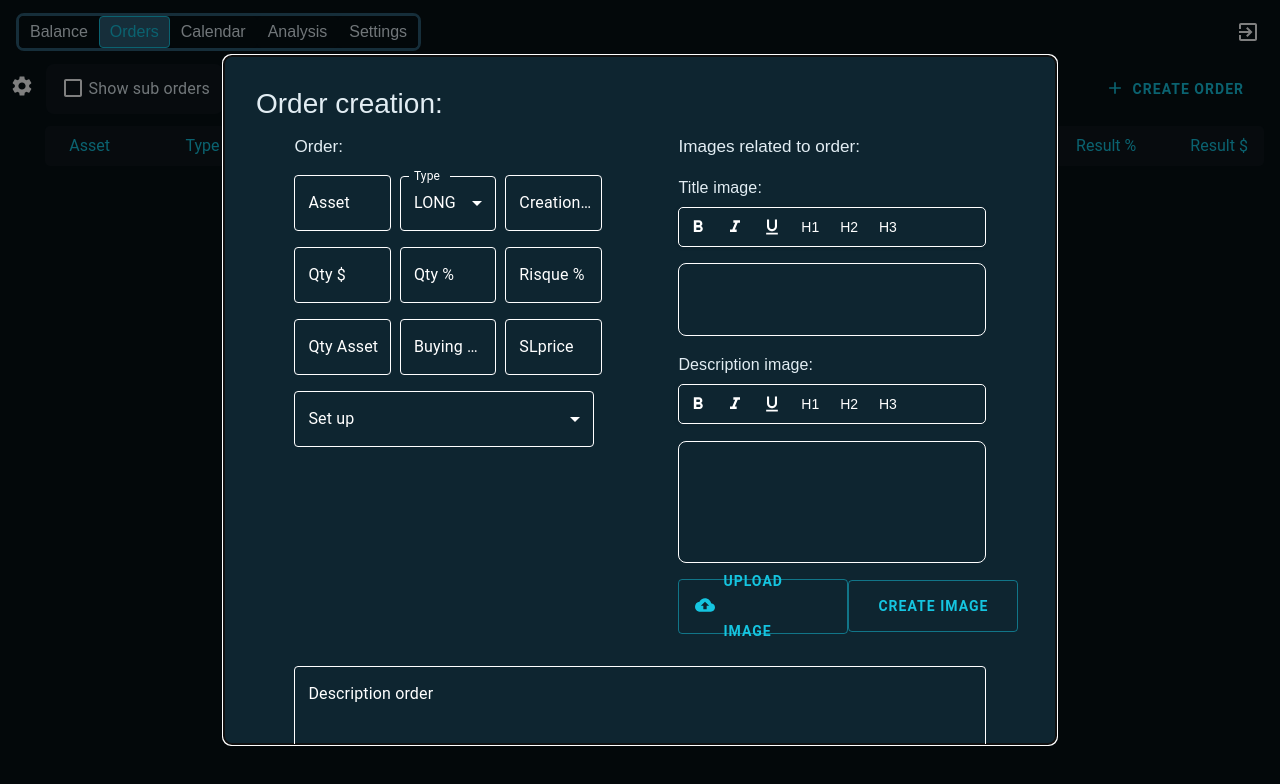
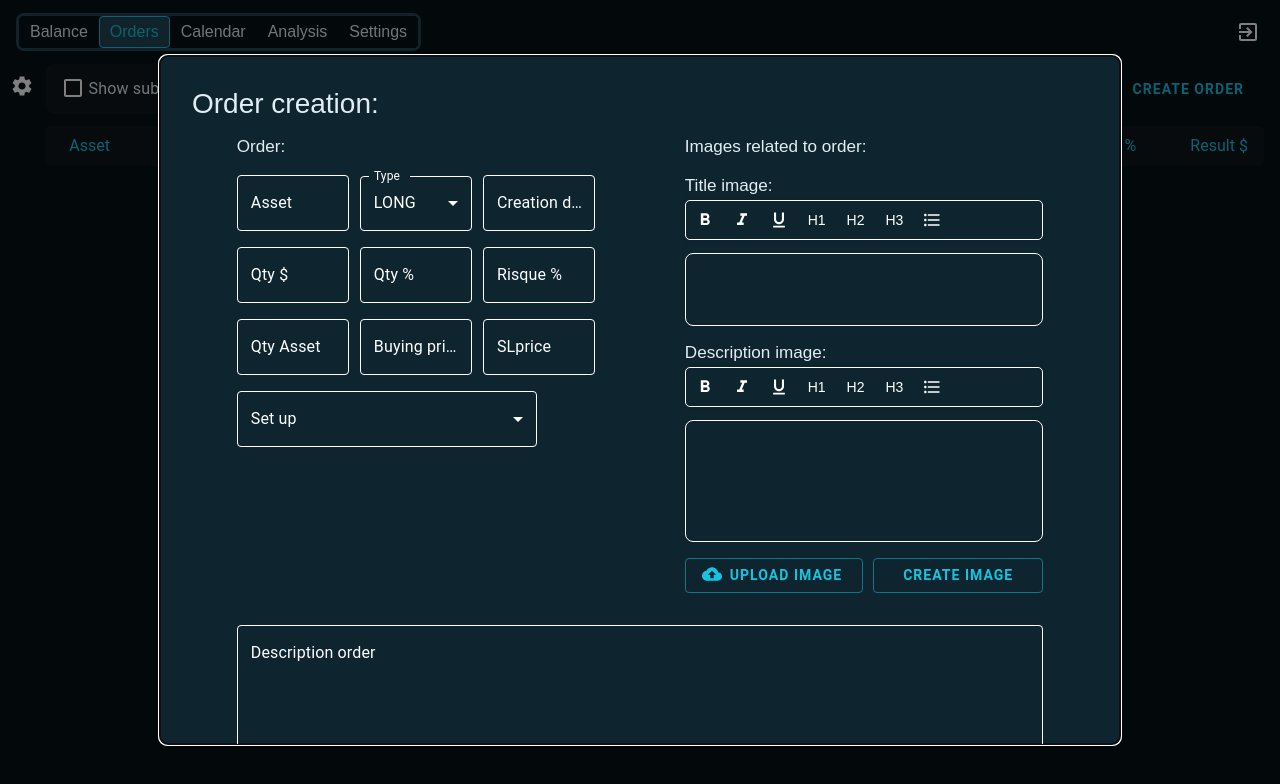
Before and after one commit to Matthieudegny/dashboard_front, a React (Vite) app: page /Orders in a window 1280 px wide. Shown: the top 784 px of the page. Built offline with nearby package versions, Linux system fonts and the light colour scheme.

Commit message:
working on style modal creation order

```diff
--- a/package.json
+++ b/package.json
@@ -19,6 +19,7 @@
     "@tanstack/react-query": "^5.25.0",
     "@tanstack/react-query-devtools": "^5.25.0",
     "@tiptap/extension-focus": "^2.2.4",
+    "@tiptap/extension-underline": "^2.2.4",
     "@tiptap/pm": "^2.2.4",
     "@tiptap/react": "^2.2.4",
     "@tiptap/starter-kit": "^2.2.4",
--- a/src/components/Orders/ModalCreationOrder/ModalCreationOrder.css
+++ b/src/components/Orders/ModalCreationOrder/ModalCreationOrder.css
@@ -1,7 +1,7 @@
 @import "../../../style/index.css";
 
 .modal_container {
-  width: 60vw;
+  width: 70vw;
   height: 93%;
   max-height: 100%;
   overflow-y: auto;
--- a/src/components/Orders/ModalCreationOrder/SECTION IMAGE/FormImage.tsx
+++ b/src/components/Orders/ModalCreationOrder/SECTION IMAGE/FormImage.tsx
@@ -1,7 +1,7 @@
 //form related to the download of an image and the creation of an object ImageFrontType
 //= title + description + image
 //feature Insert and Creation object ImageFrontType
-import React, { useState } from "react";
+import React, { useEffect, useState } from "react";
 import { TextField } from "@mui/material";
 import { Button } from "@mui/material";
 import { styled } from "@mui/material/styles";
@@ -54,11 +54,15 @@ const FormImage: React.FC<{
     statutError
   );
 
+  useEffect(() => {
+    console.log("statutError", statutError);
+  }, [statutError]);
+
   return (
     <>
-      <ContainerTextEditor contentState={contentTitleImage} setContentState={setcontentTitleImage} isEditable={true} size={"short"} title={"Title image"} showTitle={true} />
+      <ContainerTextEditor contentState={contentTitleImage} setContentState={setcontentTitleImage} isEditable={true} size={"short"} title={"Title image"} showTitle={true} statutIsError={statutError.titleEmpty} />
 
-      <ContainerTextEditor contentState={contentDescriptionImage} setContentState={setcontentDescriptionImage} isEditable={true} size={"long"} title={"Description image"} showTitle={true} />
+      <ContainerTextEditor contentState={contentDescriptionImage} setContentState={setcontentDescriptionImage} isEditable={true} size={"long"} title={"Description image"} showTitle={true} statutIsError={statutError.descriptionEmpty} />
 
       {/* <div className="modal_creation_form_container_row">
         <TextField
@@ -85,7 +89,7 @@ const FormImage: React.FC<{
         <Button
           variant="outlined"
           sx={{
-            height: "55px",
+            height: "35px",
             borderColor: statutError.imageEmpty ? "var(--colorItemSecondary)" : undefined, // Change border color if there is an statutError.imageEmpty
             "&:hover": {
               borderColor: statutError.imageEmpty ? "var(--colorItemSecondary)" : undefined, // Change border color on hover if there is an error
@@ -94,13 +98,18 @@ const FormImage: React.FC<{
             color: statutError.imageEmpty ? "var(--colorItemSecondary)" : undefined, // Change text color if there is an error
           }}
           component="label"
-          role={undefined}
           startIcon={imageCreating.image ? <CheckIcon /> : <CloudUploadIcon />}
         >
           {imageCreating.image ? <ImageIcon /> : "Upload image"}
           <VisuallyHiddenInput type="file" onChange={(e) => handleUploadImage(e)} />
         </Button>
-        <Button variant="outlined" onClick={handleCreateImage}>
+        <Button
+          sx={{
+            height: "35px",
+          }}
+          variant="outlined"
+          onClick={handleCreateImage}
+        >
           Create image
         </Button>
       </div>
--- a/src/components/Orders/ModalCreationOrder/SECTION IMAGE/ImageToDisplay.tsx
+++ b/src/components/Orders/ModalCreationOrder/SECTION IMAGE/ImageToDisplay.tsx
@@ -49,32 +49,31 @@ const ImageToDisplay: React.FC<{
         style={{
           display: "flex",
           justifyContent: "space-around",
-          width: "80%",
+          width: "100%",
         }}
       >
         <div
           style={{
-            width: "50%",
             display: "flex",
             justifyContent: "center",
             margin: "2vh",
+            width: "50%",
           }}
         >
-          <img src={imageOrder.image} alt="image" style={{ width: "80%", height: "250px", margin: "auto" }} />
+          <img src={imageOrder.image} alt="image" style={{ width: "100%", height: "350px", margin: "auto" }} />
         </div>
         <div
           style={{
             display: "flex",
             flexDirection: "column",
-            justifyContent: "center",
-            gap: "2vh",
+            gap: "1vh",
             padding: "10px",
             width: "45%",
             paddingLeft: "5%",
           }}
         >
-          <ContainerTextEditor contentState={imageOrder.title} setContentState={handleUpdateTitle} isEditable={false} size={"short"} title={""} showTitle={false} />
-          <ContainerTextEditor contentState={imageOrder.description} setContentState={handleUpdateDescription} isEditable={false} size={"short"} title={""} showTitle={false} />
+          <ContainerTextEditor contentState={imageOrder.title} setContentState={handleUpdateTitle} isEditable={false} size={"short"} title={""} showTitle={false} statutIsError={false} />
+          <ContainerTextEditor contentState={imageOrder.description} setContentState={handleUpdateDescription} isEditable={false} size={"short"} title={""} showTitle={false} statutIsError={false} />
           {/* <Typography variant="h6">{imageOrder.title}</Typography>
         <Typography variant="h6">{imageOrder.description}</Typography> */}
         </div>
@@ -86,6 +85,9 @@ const ImageToDisplay: React.FC<{
             right: "10px",
             top: "10px",
             display: "none",
+            "&:hover": {
+              backgroundColor: "var(--backgroundItemLight)",
+            },
           }}
           onClick={() => handleDeleteImageRow(index)}
         >
--- a/src/components/TextEditor/ContainerTextEditor.tsx
+++ b/src/components/TextEditor/ContainerTextEditor.tsx
@@ -1,13 +1,7 @@
 import React, { useEffect, useState } from "react";
 import { Typography } from "@mui/material";
-import { Editor } from "@tiptap/react";
-import BulletList from "@tiptap/extension-bullet-list";
-import Code from "@tiptap/extension-code";
-import Document from "@tiptap/extension-document";
-import Focus from "@tiptap/extension-focus";
-import ListItem from "@tiptap/extension-list-item";
-import Paragraph from "@tiptap/extension-paragraph";
-import Text from "@tiptap/extension-text";
+
+import Underline from "@tiptap/extension-underline";
 import { EditorContent, useEditor } from "@tiptap/react";
 import StarterKit from "@tiptap/starter-kit";
 
@@ -19,13 +13,13 @@ import ToolbarEditorText from "./ToolBar";
 //model
 import { TextEditorType } from "../../model/Order/model_order";
 
-const ContainerTextEditor: React.FC<TextEditorType> = ({ contentState, setContentState, isEditable, size, title, showTitle }) => {
+const ContainerTextEditor: React.FC<TextEditorType> = ({ contentState, setContentState, isEditable, size, title, showTitle, statutIsError }) => {
   //   const content = "<p>Hello World!</p>";
   const [contentEditor, setcontentEditor] = useState("");
 
   const extensions = [StarterKit];
   const editor: any = useEditor({
-    extensions,
+    extensions: [StarterKit, Underline],
     editable: isEditable,
     content: contentState,
     onUpdate: ({ editor }) => {
@@ -51,13 +45,13 @@ const ContainerTextEditor: React.FC<TextEditorType> = ({ contentState, setConten
       style={{
         display: "flex",
         flexDirection: "column",
-        gap: "0.5vw",
+        gap: "0.2vw",
         width: "100%",
       }}
     >
       {showTitle ? (
-        <Typography variant="h6" component="label">
-          {title}:
+        <Typography variant="h5" component="label" color={statutIsError ? "error" : ""}>
+          {title}: {statutIsError ? <span style={{ fontStyle: "italic", fontSize: "1rem" }}>Please fill out this field</span> : ""}
         </Typography>
       ) : null}
 
--- a/src/components/TextEditor/EditorText.css
+++ b/src/components/TextEditor/EditorText.css
@@ -4,6 +4,9 @@
   background-color: var(--backgroundItemLighter) !important;
 }
 .is-active {
+  background-color: var(--colorItemPrimary) !important;
+}
+.is-active:hover {
   background-color: var(--colorItemPrimary) !important;
 }
 
--- a/src/components/TextEditor/ToolBar.tsx
+++ b/src/components/TextEditor/ToolBar.tsx
@@ -5,11 +5,7 @@ import IconButton from "@mui/material/IconButton";
 import FormatBoldIcon from "@mui/icons-material/FormatBold";
 import FormatItalicIcon from "@mui/icons-material/FormatItalic";
 import FormatUnderlinedIcon from "@mui/icons-material/FormatUnderlined";
-import StrikethroughSIcon from "@mui/icons-material/StrikethroughS";
-import Typography from "@mui/material/Typography";
-import LooksOneIcon from "@mui/icons-material/LooksOne";
-import LooksTwoIcon from "@mui/icons-material/LooksTwo";
-import Looks3Icon from "@mui/icons-material/Looks3";
+import FormatListBulletedIcon from "@mui/icons-material/FormatListBulleted";
 
 import "./EditorText.css";
 
@@ -24,28 +20,6 @@ export const ToolbarEditorText: React.FC<{ editor: Editor }> = ({ editor }) => {
     } else {
       editor.chain().focus().toggleMark("underline").run();
     }
-  };
-
-  //   const toggleHeading = (level: number) => {
-  //     if (isActive("heading", { level })) {
-  //       editor.chain().focus().setParagraph().run();
-  //     } else {
-  //       editor.chain().focus().toggleHeading({ level }).run();
-  //     }
-  //   };
-
-  const styleIsActive = (effect: string) => {
-    return {
-      color: isActive(effect) ? "white" : "white",
-      //   backgroundColor: isActive(effect) ? "#15c5e0" : "",
-    };
-  };
-
-  const styleIsActiveTitle = (level: number) => {
-    return {
-      color: editor.isActive("heading", { level }) ? "white" : "white",
-      backgroundColor: editor.isActive("heading", { level }) ? "#15c5e0" : "",
-    };
   };
 
   return (
@@ -80,6 +54,10 @@ export const ToolbarEditorText: React.FC<{ editor: Editor }> = ({ editor }) => {
         <IconButton onClick={() => editor.chain().focus().toggleHeading({ level: 3 }).run()} className={`iconToolBar ${editor.isActive("heading", { level: 3 }) ? "is-active" : ""}`}>
           <Box sx={{ fontSize: "14px", padding: "2px" }}>H3</Box>
         </IconButton>
+        <IconButton onClick={() => editor.chain().focus().toggleBulletList().run()} className={editor.isActive("bulletList") ? "is-active" : ""}>
+          <FormatListBulletedIcon sx={{ fontSize: "20px" }} />
+        </IconButton>
+
         {/* <IconButton onClick={() => toggleHeading(2)} className={isActive("heading", { level: 2 }) && !isActive("paragraph") ? "is-active" : ""}>
           <LooksTwoIcon />
         </IconButton>
--- a/src/hook/Order/useCreateImage.tsx
+++ b/src/hook/Order/useCreateImage.tsx
@@ -68,19 +68,26 @@ export const useCreateImage = (
   };
 
   const handleCreateImage = () => {
+    //handle errors
     if (contentTitleImage === "") {
       setstatutError((prev) => ({ ...prev, titleEmpty: true }));
       return;
+    } else {
+      if (statutError.titleEmpty) setstatutError((prev) => ({ ...prev, titleEmpty: false }));
     }
     if (contentDescriptionImage === "") {
       setstatutError((prev) => ({ ...prev, descriptionEmpty: true }));
       return;
+    } else {
+      if (statutError.descriptionEmpty) setstatutError((prev) => ({ ...prev, descriptionEmpty: false }));
     }
     if (imageCreating.image === "") {
       setstatutError((prev) => ({ ...prev, imageEmpty: true }));
       return;
     }
     console.log("imageCreating", imageCreating);
+
+    //creation of the enw object ImageFrontType
     let arrayCloned = structuredClone(listImageWithTitle);
     const newImage: ImageFrontType = {
       id: imageCreating.id,
@@ -90,8 +97,11 @@ export const useCreateImage = (
     };
     console.log("newImage", newImage);
     arrayCloned.unshift(newImage);
+
+    //add to the list
     setlistImageWithTitle(arrayCloned);
 
+    //reset the form
     setcontentTitleImage("");
     setcontentDescriptionImage("");
     setimageCreating({
--- a/src/model/Order/model_order.ts
+++ b/src/model/Order/model_order.ts
@@ -79,4 +79,5 @@ export interface TextEditorType {
   size: "short" | "long";
   title: string;
   showTitle: boolean;
+  statutIsError: boolean;
 }
--- a/src/style/MUI/theme.ts
+++ b/src/style/MUI/theme.ts
@@ -41,7 +41,9 @@ const theme = createTheme({
     secondary: {
       main: "#15c5e0",
     },
-
+    error: {
+      main: "#7c5ed4",
+    },
     action: {
       disabledBackground: "#15c5e0",
       disabled: "#FFFFFF",
--- a/src/style/color.css
+++ b/src/style/color.css
@@ -2,7 +2,7 @@
   --backgroundColor: #061015;
   --backgroundItemDark: #0e171c;
   --backgroundItemLight: #0e2530;
-  --backgroundItemLighter: #2d5c74;
+  --backgroundItemLighter: #234455;
   --colorItemPrimary: #15c5e0;
   --colorItemSecondary: #8dcdea;
   --colorItemSecondary: #7c5ed4;
```
Also changed, not shown: 1 other file (tests, documents, lock files or other folders).
